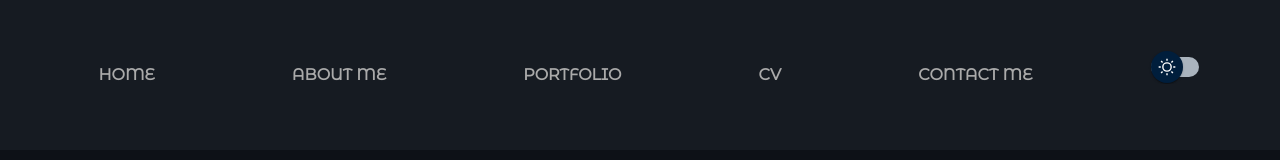
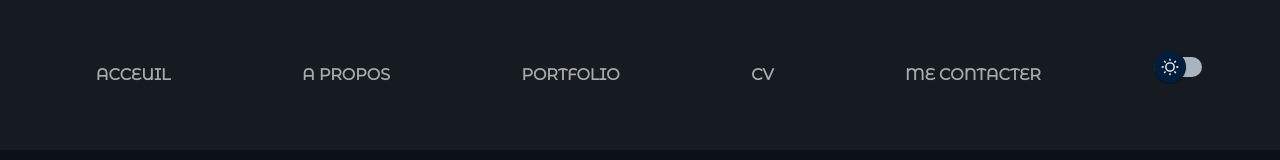
Before and after one commit to cdeguelle/Projet_perso, a React (Create React App) app: page / in a window 1280 px wide. Shown: the top 160 px of the page. Built offline with nearby package versions, Linux system fonts and the light colour scheme; a web font is replaced by a local one.

Commit message:
update header links + cvdoc

```diff
--- a/src/components/HeaderCvPage/index.jsx
+++ b/src/components/HeaderCvPage/index.jsx
@@ -119,8 +119,8 @@ function Header() {
     return (
         <NavContainer theme={theme}>
             <MenuItems>
-                <ListItems><StyledLink to='/' theme={theme}>Home</StyledLink></ListItems>
-                <ListItems><HeaderLink theme={theme} href="mailto:clement.deguelle@hotmail.com">Contact Me</HeaderLink></ListItems>
+                <ListItems><StyledLink to='/' theme={theme}>Acceuil</StyledLink></ListItems>
+                <ListItems><HeaderLink theme={theme} href="mailto:clement.deguelle@hotmail.com">Me contacter</HeaderLink></ListItems>
                 <ListItems><SwitchButton onClick={() => dispatch(themeActions.toggle())} /></ListItems>
             </MenuItems>
         </NavContainer>
--- a/src/components/HeaderHomePage/index.jsx
+++ b/src/components/HeaderHomePage/index.jsx
@@ -94,11 +94,11 @@ function Header() {
                 </MenuItems>
             ) : (
                 <MenuItems>
-                    <ListItems><HeaderLink theme={theme} href="#welcome">Home</HeaderLink></ListItems>
-                    <ListItems><HeaderLink theme={theme} href="#about">About Me</HeaderLink></ListItems>
+                    <ListItems><HeaderLink theme={theme} href="#welcome">Acceuil</HeaderLink></ListItems>
+                    <ListItems><HeaderLink theme={theme} href="#about">A propos</HeaderLink></ListItems>
                     <ListItems><HeaderLink theme={theme} href="#portfolio">Portfolio</HeaderLink></ListItems>
                     <ListItems><HeaderLink theme={theme} href="#cv">CV</HeaderLink></ListItems>
-                    <ListItems><HeaderLink theme={theme} href="mailto:clement.deguelle@hotmail.com">Contact Me</HeaderLink></ListItems>
+                    <ListItems><HeaderLink theme={theme} href="mailto:clement.deguelle@hotmail.com">Me contacter</HeaderLink></ListItems>
                     <ListItems><SwitchButton onClick={() => dispatch(themeActions.toggle())} /></ListItems>
                 </MenuItems>
             )}
```
Also changed, not shown: src/assets/cvdoc.png.
